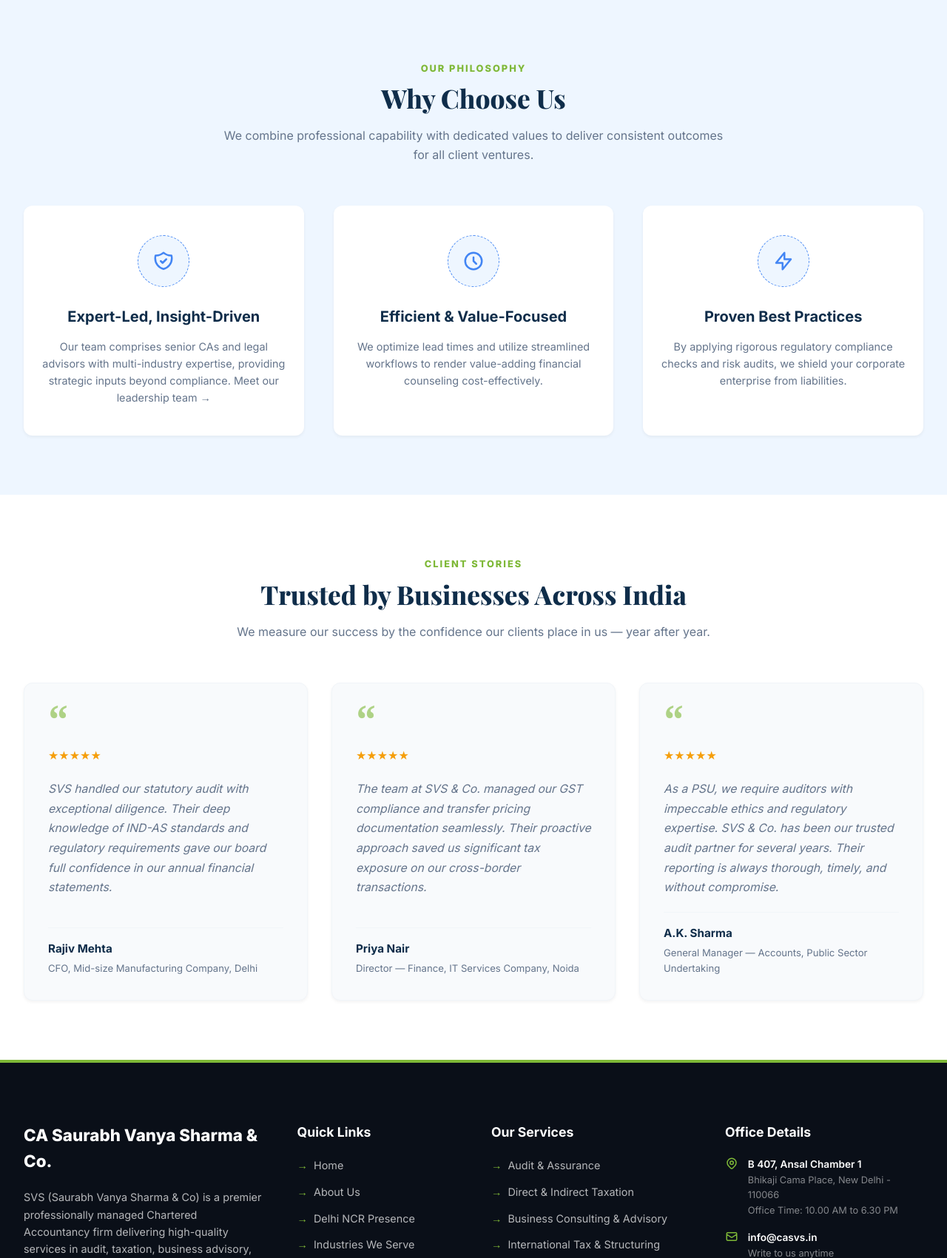
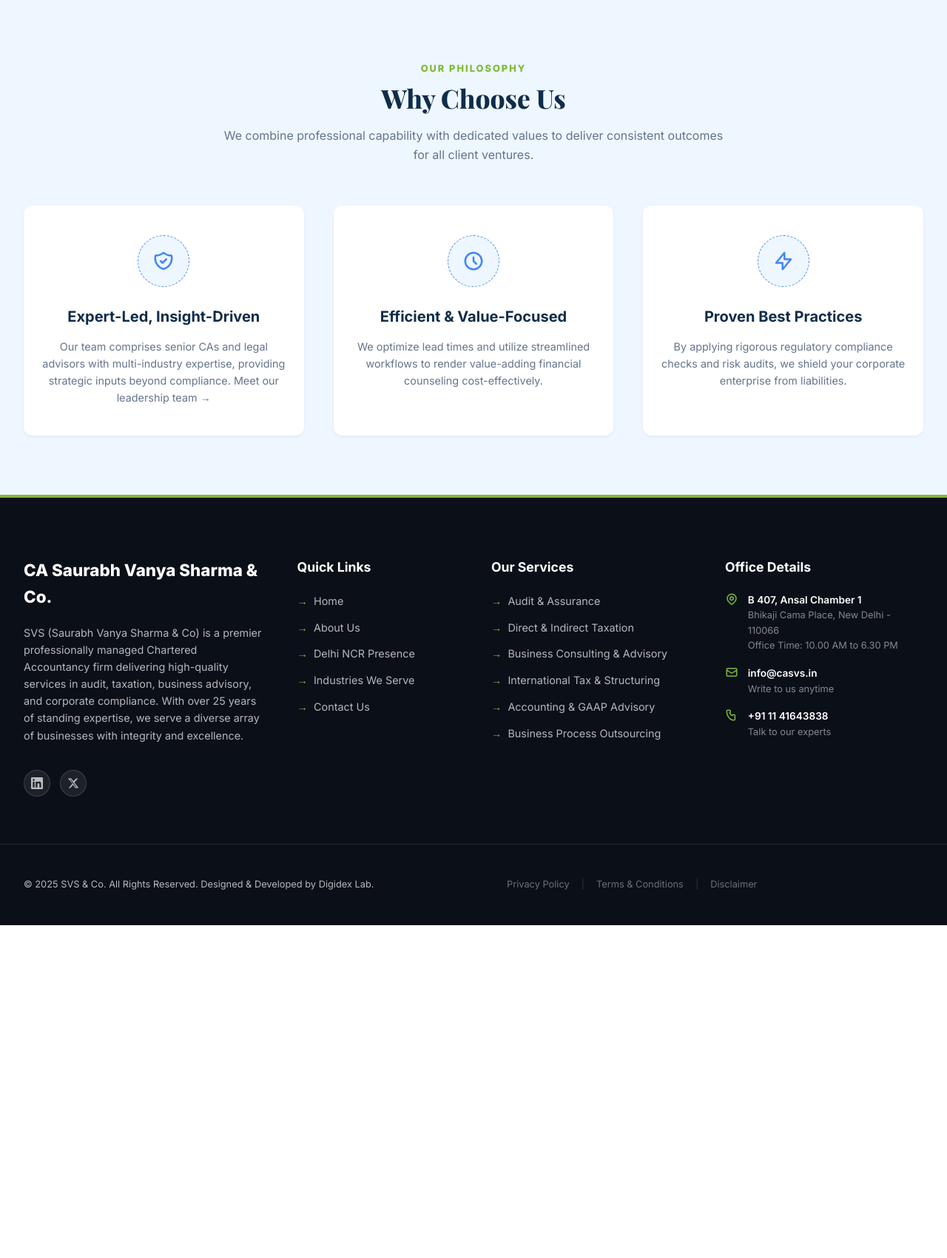
Before and after one commit to vipinmaurya999/casvs, a PHP site: page / in a window 1280 px wide. Shown: the part 3807-5508 px from the top of the page at 74% size. After the commit the page ends 5058 px from the top, so only its background shows below. Run offline with PHP 8.4, Linux system fonts and the light colour scheme.

Commit message:
feat: remove testimonials, update contact map, and fix captcha logo

```diff
--- a/index.php
+++ b/index.php
@@ -378,58 +378,4 @@ include 'includes/header.php';
   </div>
 </section>
 
-<!-- Client Testimonials Section -->
-<section class="section testimonials-section" id="testimonials-section">
-  <div class="container">
-    <div class="section-header">
-      <span class="section-label">Client Stories</span>
-      <h3 class="section-title">Trusted by Businesses Across India</h3>
-      <p class="section-desc">
-        We measure our success by the confidence our clients place in us — year after year.
-      </p>
-    </div>
-
-    <div class="testimonials-grid">
-      <!-- Testimonial 1 -->
-      <div class="testimonial-card" id="testimonial1">
-        <div class="testimonial-quote-icon">&ldquo;</div>
-        <div class="testimonial-stars">&#9733;&#9733;&#9733;&#9733;&#9733;</div>
-        <p class="testimonial-text">
-          SVS handled our statutory audit with exceptional diligence. Their deep knowledge of IND-AS standards and regulatory requirements gave our board full confidence in our annual financial statements.
-        </p>
-        <div class="testimonial-author">
-          <span class="testimonial-name">Rajiv Mehta</span>
-          <span class="testimonial-role">CFO, Mid-size Manufacturing Company, Delhi</span>
-        </div>
-      </div>
-
-      <!-- Testimonial 2 -->
-      <div class="testimonial-card" id="testimonial2">
-        <div class="testimonial-quote-icon">&ldquo;</div>
-        <div class="testimonial-stars">&#9733;&#9733;&#9733;&#9733;&#9733;</div>
-        <p class="testimonial-text">
-          The team at SVS &amp; Co. managed our GST compliance and transfer pricing documentation seamlessly. Their proactive approach saved us significant tax exposure on our cross-border transactions.
-        </p>
-        <div class="testimonial-author">
-          <span class="testimonial-name">Priya Nair</span>
-          <span class="testimonial-role">Director — Finance, IT Services Company, Noida</span>
-        </div>
-      </div>
-
-      <!-- Testimonial 3 -->
-      <div class="testimonial-card" id="testimonial3">
-        <div class="testimonial-quote-icon">&ldquo;</div>
-        <div class="testimonial-stars">&#9733;&#9733;&#9733;&#9733;&#9733;</div>
-        <p class="testimonial-text">
-          As a PSU, we require auditors with impeccable ethics and regulatory expertise. SVS &amp; Co. has been our trusted audit partner for several years. Their reporting is always thorough, timely, and without compromise.
-        </p>
-        <div class="testimonial-author">
-          <span class="testimonial-name">A.K. Sharma</span>
-          <span class="testimonial-role">General Manager — Accounts, Public Sector Undertaking</span>
-        </div>
-      </div>
-    </div>
-  </div>
-</section>
-
 <?php include 'includes/footer.php'; ?>
```
Also changed, not shown: contact.php (+8 -2 lines), 1 other file.
